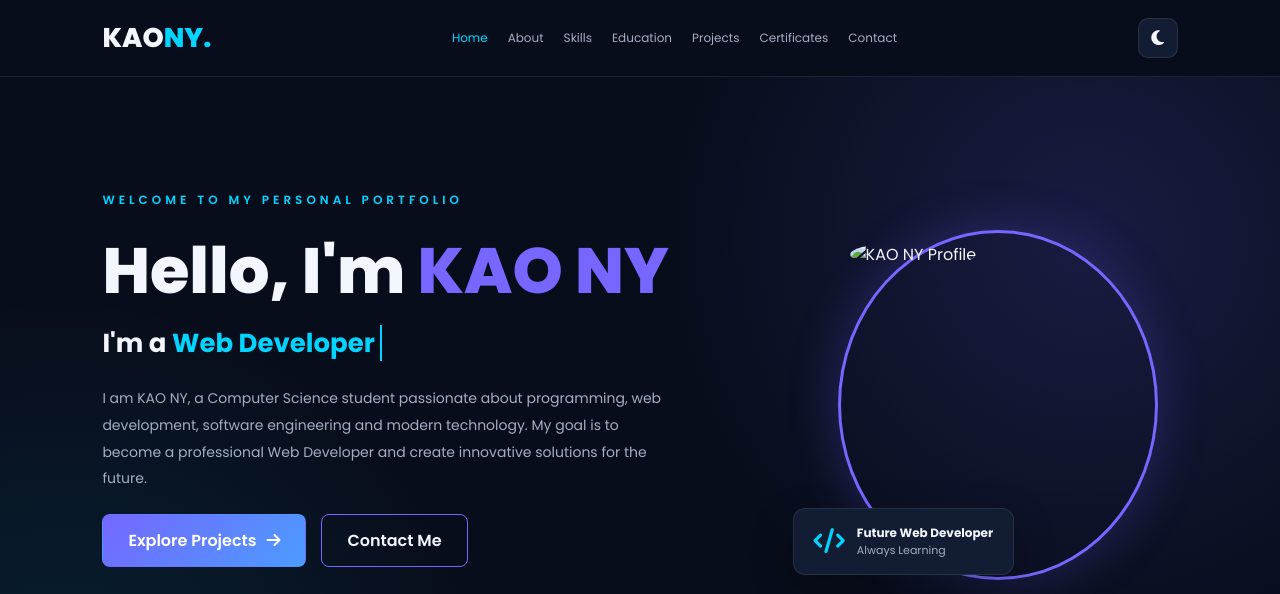
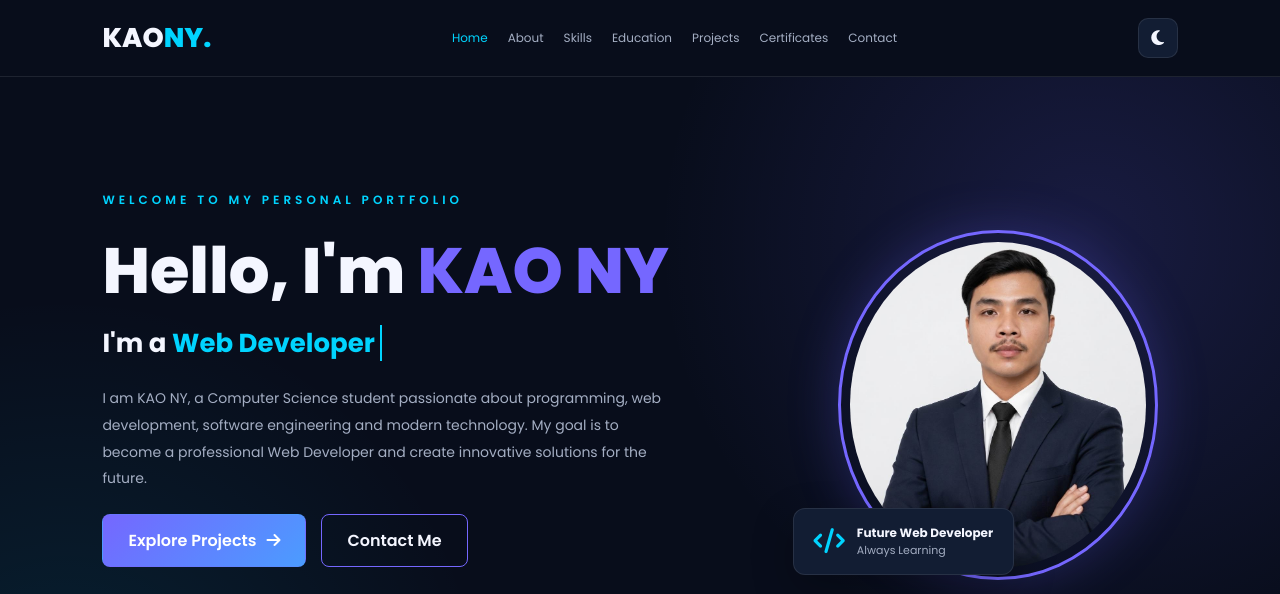
Before and after one commit to kaoni071-afk/FULLSTACK, a plain HTML site: page index.html in a window 1280 px wide. Shown: the top 594 px of the page. Drawn offline with Linux system fonts and the light colour scheme.

Commit message:
Add files via upload

```diff
--- a/index.html
+++ b/index.html
@@ -95,7 +95,7 @@
 
       <div class="home-image">
         <div class="image-circle">
-          <img src="/src/My-Profile/image1.png" alt="KAO NY Profile" />
+          <img src="../../Public/image1.png" alt="KAO NY Profile" />
         </div>
 
         <div class="floating-card">
```
Also changed, not shown: Public/image1.png (added).
